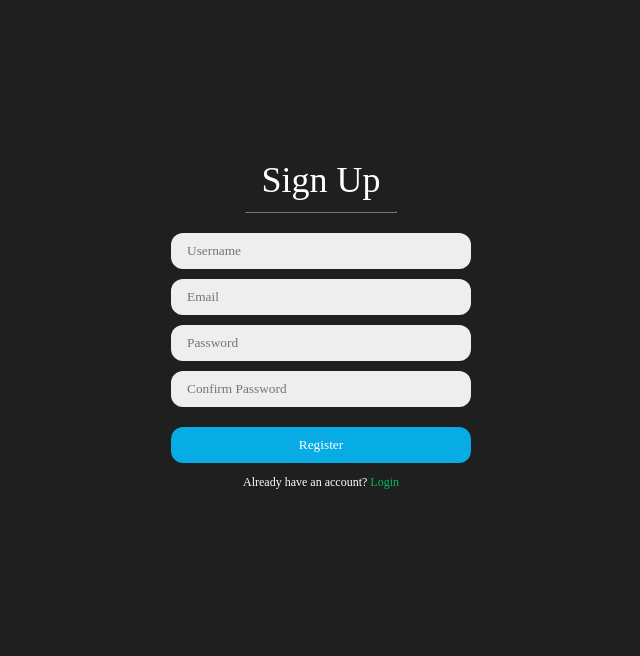
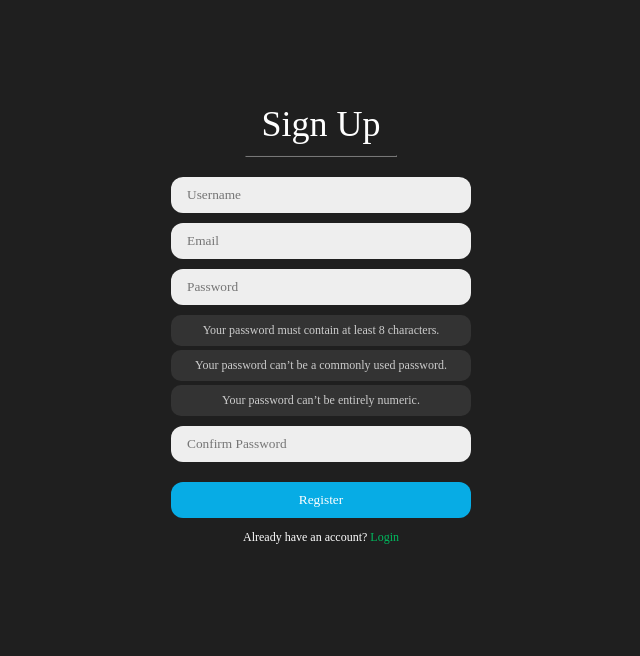
Before and after one commit to NickJGG/mixjam, a Django app: page /register/ in a window 1280 px wide. Shown: the part 76-732 px from the top of the page, without its empty margins (319-959 px from the left). Run offline with Django 3.2, Linux system fonts and the light colour scheme; some libraries are stand-ins or nearby versions; some web fonts are replaced.

Commit message:
added password validation to sign up

```diff
--- a/core/templates/core/register.html
+++ b/core/templates/core/register.html
@@ -18,9 +18,27 @@
 
 			<p id = "page-header">Sign Up</p>
 			<hr>
+
+			{% if messages %}
+
+                <div class = "message-hints">
+                    {% for message in messages %}
+
+                        <p class = "message {% if message.tags %}{{ message.tags }}{% endif %}">{{ message }}</p>
+
+                    {% endfor %}
+                </div>
+
+            {% endif %}
+
 			<input type = "text" name = "username" placeholder = "Username">
 			<input type = "email" name = "email" placeholder = "Email">
 			<input type = "password" name = "password" placeholder = "Password">
+			<div class = "message-hints">
+                <p>Your password must contain at least 8 characters.</p>
+                <p>Your password can’t be a commonly used password.</p>
+                <p>Your password can’t be entirely numeric.</p>
+            </div>
 			<input type = "password" name = "confirm-password" placeholder = "Confirm Password">
 			<input class = "blue" type = "submit" value = "Register">
 			<p class = "alt-message">Already have an account? <a class = "alt-link green" href = "{% url 'login' %}">Login</a></p>
--- a/core/views.py
+++ b/core/views.py
@@ -2,6 +2,7 @@ import os
 import random
 
 from django.core.mail import send_mail, BadHeaderError
+from django.core.exceptions import ValidationError
 from django.db.models.query_utils import Q
 from django.http import HttpResponse
 from django.shortcuts import render, redirect
@@ -9,6 +10,7 @@ from django.utils.crypto import get_random_string
 from django.utils.http import urlsafe_base64_encode
 from django.utils.encoding import force_bytes
 from django.contrib.auth import authenticate, login as auth_login, logout as auth_logout, update_session_auth_hash
+from django.contrib.auth.password_validation import validate_password
 from django.contrib.auth.forms import PasswordResetForm
 from django.contrib.auth.tokens import default_token_generator
 from django.contrib import messages
@@ -417,6 +419,8 @@ def login(request):
             auth_login(request, user)
 
             return redirect('index')
+        else:
+            messages.error(request, 'Either username or password are invalid')
 
     return render(request, 'core/login.html')
 
@@ -433,13 +437,21 @@ def register(request):
         confirm_password = request.POST.get('confirm-password')
 
         if password == confirm_password:
-            user = User.objects.create_user(username, email, password)
-            auth_login(request, user)
+            try:
+                validate_password(password)
 
-            userprofile = UserProfile(user = user)
-            userprofile.save()
+                user = User.objects.create_user(username, email, password)
+                auth_login(request, user)
 
-            return redirect('index')
+                userprofile = UserProfile(user = user)
+                userprofile.save()
+
+                return redirect('index')
+            except ValidationError as error:
+                for e in error:
+                    messages.error(request, e)
+        else:
+            messages.error(request, 'Passwords must match')
 
     return render(request, 'core/register.html')
 
```
Also changed, not shown: core/templates/core/login.html (+13 -0 lines).
